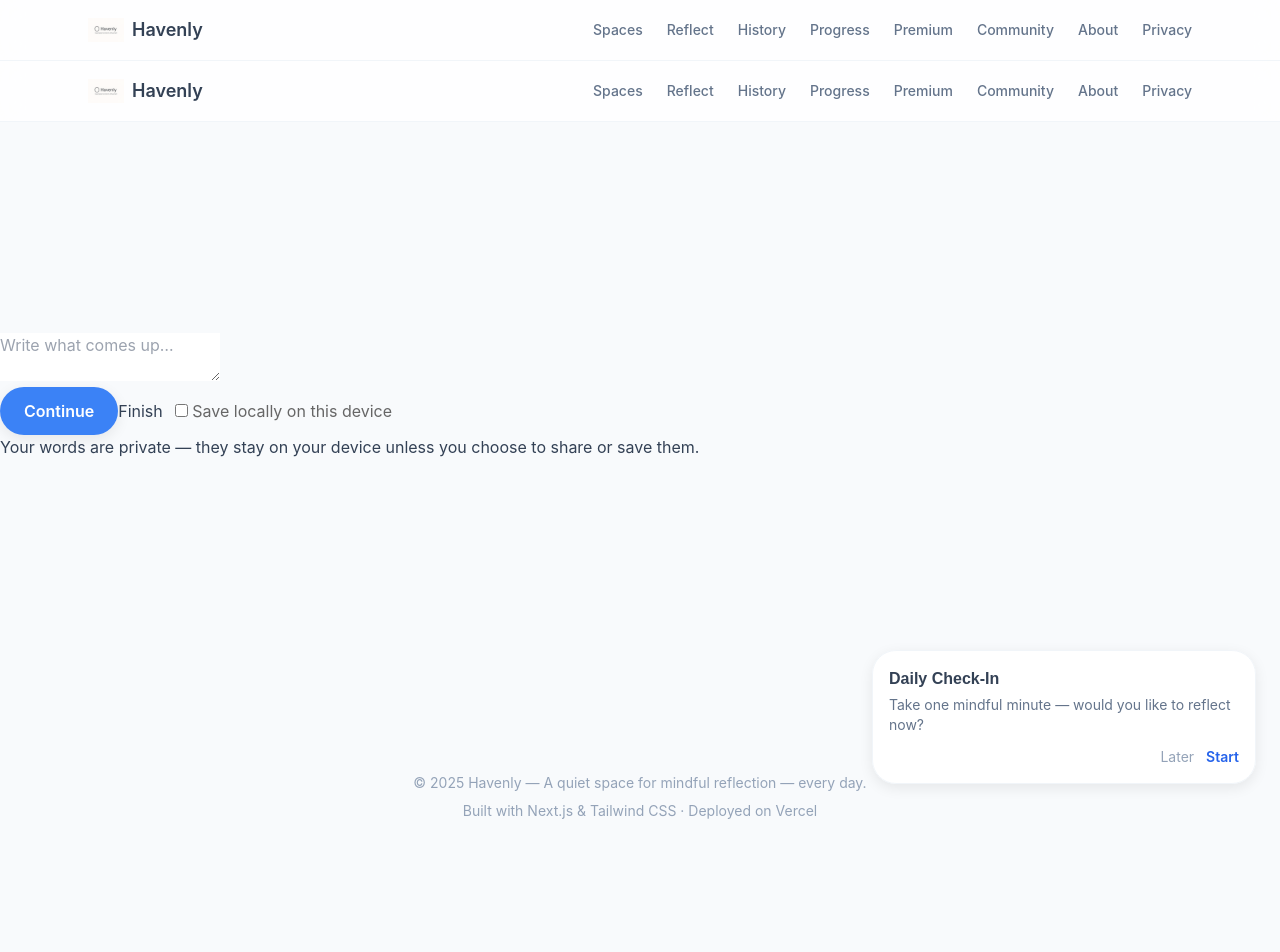
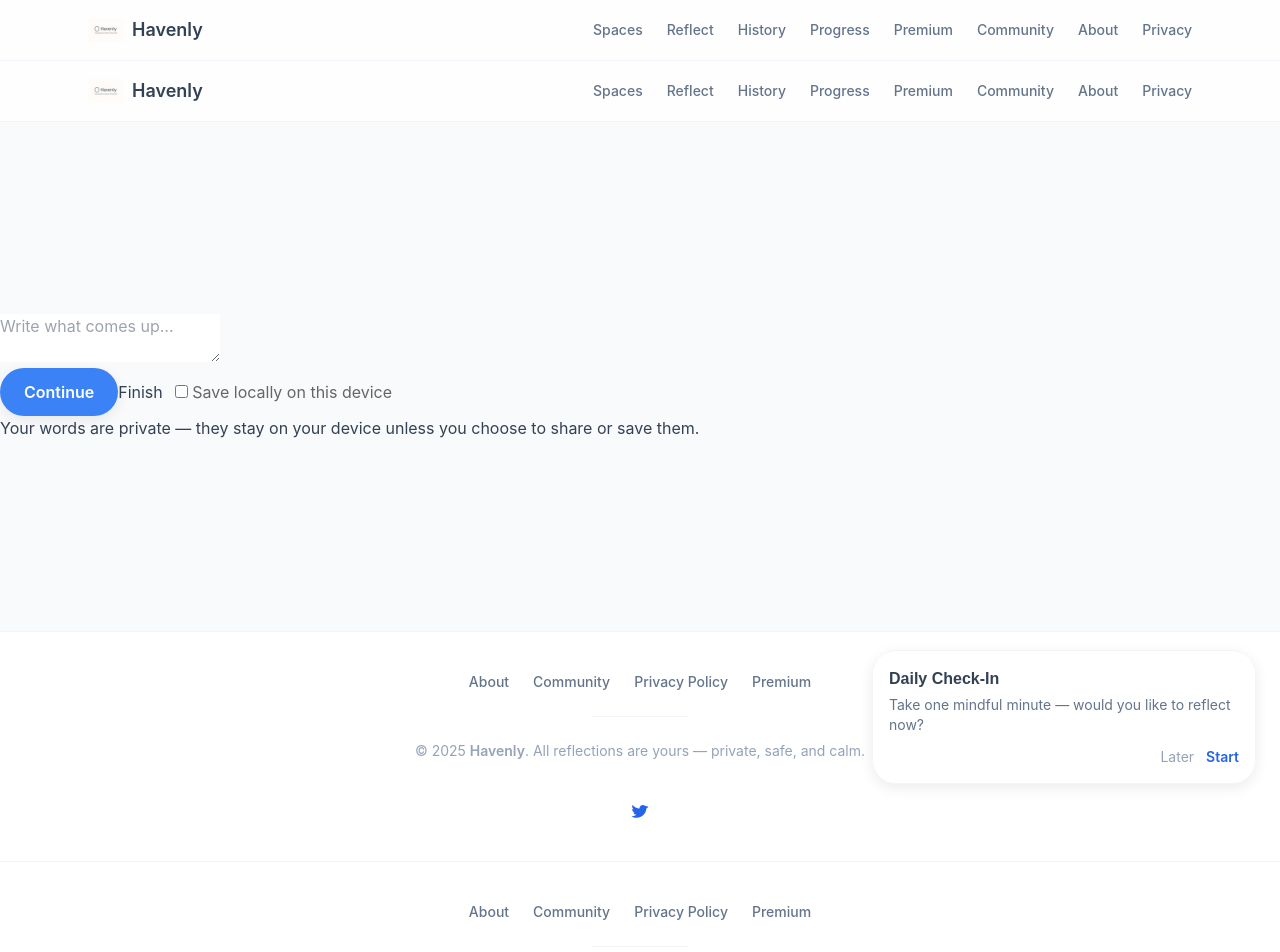
Before and after one commit to Khrboshi/havenly, a Next.js app: page /reflect in a window 1280 px wide. Shown: the top 952 px of the page. Built offline with nearby package versions, Linux system fonts and the light colour scheme.

Commit message:
Update Footer.js

```diff
--- a/components/Footer.js
+++ b/components/Footer.js
@@ -1,9 +1,89 @@
+"use client";
+
+import { useState, useEffect } from "react";
+import Link from "next/link";
+
 export default function Footer() {
+  const [isDark, setIsDark] = useState(false);
+
+  // Detect system dark mode preference
+  useEffect(() => {
+    const mq = window.matchMedia("(prefers-color-scheme: dark)");
+    setIsDark(mq.matches);
+    const handler = (e) => setIsDark(e.matches);
+    mq.addEventListener("change", handler);
+    return () => mq.removeEventListener("change", handler);
+  }, []);
+
+  const footerLinks = [
+    { href: "/about", label: "About" },
+    { href: "/community", label: "Community" },
+    { href: "/privacy", label: "Privacy Policy" },
+    { href: "/premium", label: "Premium" },
+  ];
+
   return (
-    <footer className="mt-16">
-      <div className="max-w-5xl mx-auto px-6 py-10 text-center text-slate-500 text-sm">
-        <p>© {new Date().getFullYear()} Havenly — A quiet space for mindful reflection — every day.</p>
-        <p className="mt-2">Built with Next.js & Tailwind CSS · Deployed on Vercel</p>
+    <footer
+      className={`border-t backdrop-blur-sm transition-colors duration-500 ${
+        isDark
+          ? "bg-slate-900/90 border-slate-700 text-slate-300"
+          : "bg-white/90 border-slate-200 text-slate-600"
+      }`}
+    >
+      <div className="max-w-6xl mx-auto px-6 py-10 text-center space-y-6">
+        {/* Navigation links */}
+        <div className="flex flex-wrap justify-center gap-6 text-sm font-medium">
+          {footerLinks.map((link) => (
+            <Link
+              key={link.href}
+              href={link.href}
+              className={`transition-colors hover:underline ${
+                isDark ? "hover:text-blue-400" : "hover:text-blue-600"
+              }`}
+            >
+              {link.label}
+            </Link>
+          ))}
+        </div>
+
+        {/* Divider */}
+        <div
+          className={`mx-auto w-24 h-px ${
+            isDark ? "bg-slate-700" : "bg-slate-200"
+          }`}
+        />
+
+        {/* Branding */}
+        <p
+          className={`text-sm transition-colors ${
+            isDark ? "text-slate-500" : "text-slate-500"
+          }`}
+        >
+          © {new Date().getFullYear()} <span className="font-semibold">Havenly</span>.
+          All reflections are yours — private, safe, and calm.
+        </p>
+
+        {/* Social / placeholder for future expansion */}
+        <div className="flex justify-center gap-5 pt-4">
+          <Link
+            href="https://twitter.com/havenlyapp"
+            target="_blank"
+            rel="noopener noreferrer"
+            aria-label="Twitter"
+            className={`transition-transform hover:scale-110 ${
+              isDark ? "text-blue-400" : "text-blue-600"
+            }`}
+          >
+            <svg
+              xmlns="http://www.w3.org/2000/svg"
+              className="w-5 h-5"
+              fill="currentColor"
+              viewBox="0 0 24 24"
+            >
+              <path d="M19.633 7.997c.013.177.013.354.013.531 0 5.393-4.106 11.617-11.617 11.617-2.31 0-4.461-.675-6.273-1.844.322.038.63.051.964.051a8.187 8.187 0 0 0 5.078-1.75 4.1 4.1 0 0 1-3.831-2.847c.253.038.506.063.773.063.366 0 .733-.05 1.073-.139a4.09 4.09 0 0 1-3.283-4.014v-.051c.544.303 1.17.493 1.835.519a4.08 4.08 0 0 1-1.827-3.409c0-.747.19-1.431.532-2.028a11.623 11.623 0 0 0 8.44 4.283 4.619 4.619 0 0 1-.101-.938A4.086 4.086 0 0 1 16.14 5c1.178 0 2.24.493 2.987 1.289a8.062 8.062 0 0 0 2.594-.987 4.08 4.08 0 0 1-1.797 2.257 8.17 8.17 0 0 0 2.36-.63 8.763 8.763 0 0 1-2.651 2.068z" />
+            </svg>
+          </Link>
+        </div>
       </div>
     </footer>
   );
```
